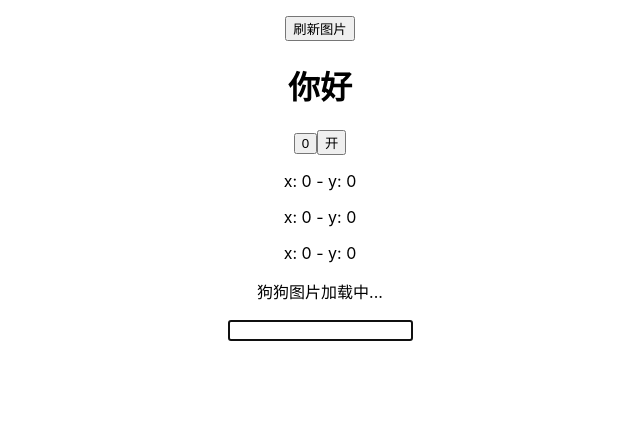
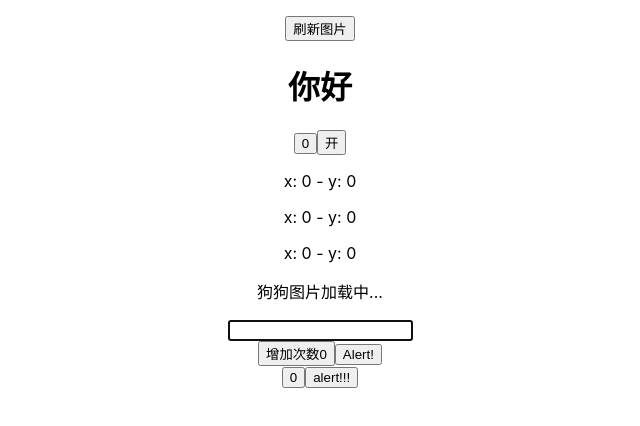
Before and after one commit to Huxiaoyu1992/react-ts, a React (Create React App) app: page / in a window 1280 px wide. Shown: the top 426 px of the page, without its empty margins (320-960 px from the left). Built offline with nearby package versions, Linux system fonts and the light colour scheme; no server answers.

Commit message:
useRef的简单练习

```diff
--- a/src/App.tsx
+++ b/src/App.tsx
@@ -6,6 +6,8 @@ import MouseTracker from './components/MouseTracker'
 import useMousePosition from './hooks/useMousePosition'
 import useUrlLoader from './hooks/useUrlLoader'
 import MyRef from './components/classRef'
+import TestButton from './components/TestButton'
+import UseRefButton from './components/useRefButton'
 
 interface ISShowResult {
   message: string;
@@ -37,6 +39,10 @@ function App() {
       {loading ? <p>狗狗图片加载中...</p> : <img src={result.message} alt=""/>}
       {/* class中使用createRef */}
       <MyRef />
+      {/* 测试：button */}
+      <TestButton />
+      {/* 用useRef实现的上面一个testButton不能实现的功能 */}
+      <UseRefButton/>
     </div>
   );
 }
--- /dev/null
+++ b/src/components/TestButton.tsx
@@ -0,0 +1,21 @@
+import React, { useState, useEffect } from 'react'
+// 在这样的情况下: 假如将like点击四次,然后点击Alert按钮，再立马点击setLike， 最后handleClick输出的结果是4而不是最终的结果。
+const TestButton: React.FC = () => {
+  const [like, setLike] = useState(0)
+  useEffect(() => {
+    document.title = `点击了${like}次`
+  }, [like])
+  function handleClick () {
+    setTimeout(() => {
+      alert('click' + like + 'times')
+    }, 3000)
+  }
+  return (
+    <div>
+      <button onClick={()=> {setLike( like + 1 )}}>增加次数{like}</button>
+      <button onClick={handleClick}>Alert!</button>
+    </div>
+  )
+}
+
+export default TestButton
--- /dev/null
+++ b/src/components/useRefButton.tsx
@@ -0,0 +1,22 @@
+import React, { useState, useEffect, useRef } from 'react'
+
+const UseRefButton: React.FC = () => {
+  const [like, setLike] = useState(0)
+  const likeRef =  useRef(0)
+  useEffect(() => {
+    document.title = '点击了' + like + '次'
+  }, [like])
+  function handleClick() {
+    setTimeout(() => {
+      alert('click' +  likeRef.current)
+    }, 3000)
+  }
+
+  return (
+    <div>
+      <button onClick={() => {setLike(like + 1); likeRef.current++ }}>{like}</button>
+      <button onClick={handleClick}>alert!!!</button>
+    </div>
+  )
+}
+export default UseRefButton
```
Also changed, not shown: 1 other file (tests, documents, lock files or other folders).
